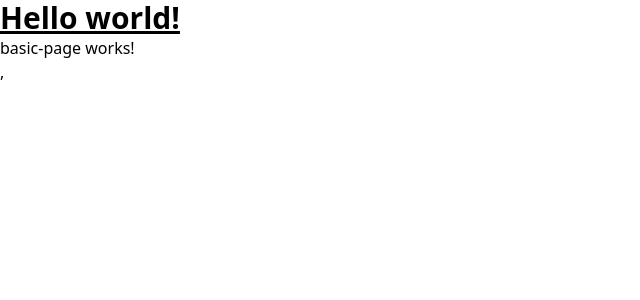
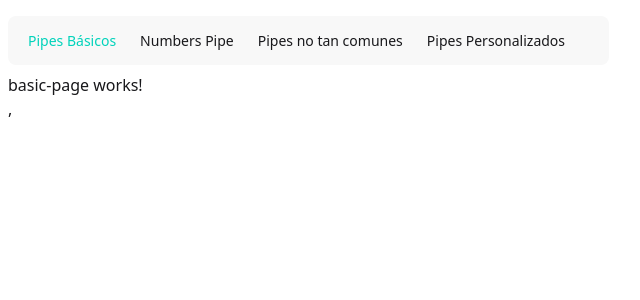
Before and after one commit to GenerationMilton/angular-pipes, an Angular app: page /basic in a window 1280 px wide. Shown: the top 300 px of the page, without its empty margins (0-640 px from the left). Built offline with nearby package versions, Linux system fonts and the light colour scheme.

Commit message:
angular :sparkles: pipes css styles config

```diff
--- a/src/app/app.html
+++ b/src/app/app.html
@@ -1,3 +1,4 @@
-<h1 class="text-3xl font-bold underline">Hello world!</h1>
-
-<router-outlet />
+<main class="mx-auto max-w-7xl px-2 pt-2">
+  <app-navbar />
+  <router-outlet />
+</main>
--- a/src/app/app.ts
+++ b/src/app/app.ts
@@ -1,9 +1,10 @@
 import { Component } from '@angular/core';
 import { RouterOutlet } from '@angular/router';
+import { NavbarComponent } from "./components/navbar/navbar.component";
 
 @Component({
   selector: 'app-root',
-  imports: [RouterOutlet],
+  imports: [RouterOutlet, NavbarComponent],
   templateUrl: './app.html',
   styleUrl: './app.css'
 })
--- /dev/null
+++ b/src/app/components/navbar/navbar.component.html
@@ -0,0 +1,9 @@
+<ul class="menu menu-horizontal bg-base-200 rounded-box my-2">
+    @for (route of routes; track route.path) {
+         <li>
+            <a [routerLink]="route.path" routerLinkActive="text-accent">
+                {{ route.title}}
+            </a>
+        </li>
+    }
+</ul>
--- /dev/null
+++ b/src/app/components/navbar/navbar.component.ts
@@ -0,0 +1,19 @@
+import { ChangeDetectionStrategy, Component } from '@angular/core';
+import { routes } from '../../app.routes';
+import { RouterLink, RouterLinkActive } from '@angular/router';
+
+@Component({
+  selector: 'app-navbar',
+  imports: [RouterLink, RouterLinkActive],
+  templateUrl: './navbar.component.html',
+  changeDetection: ChangeDetectionStrategy.OnPush,
+})
+export class NavbarComponent {
+
+  routes = routes.map( (route) => ({
+    title: route.title ?? '',
+    path: route.path ?? '',
+
+  }))
+
+}
--- a/src/styles.css
+++ b/src/styles.css
@@ -1,2 +1,3 @@
 /* You can add global styles to this file, and also import other style files */
 @import "tailwindcss";
+@plugin "daisyui";
```
